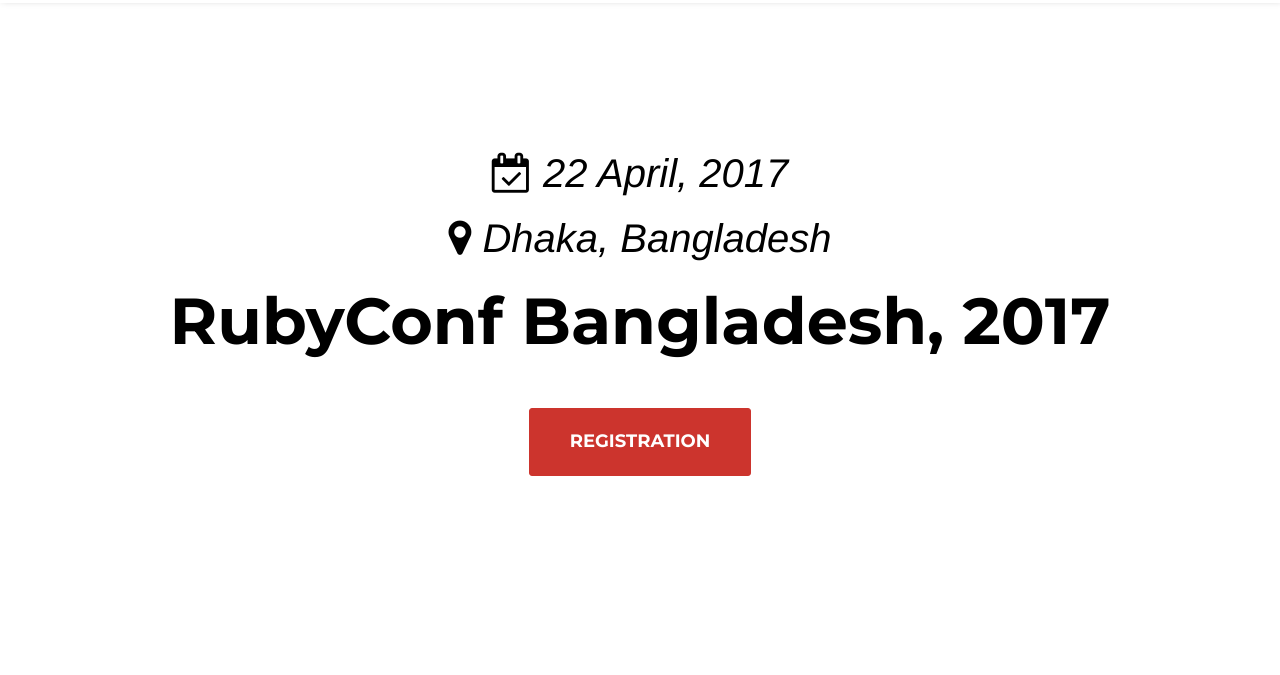
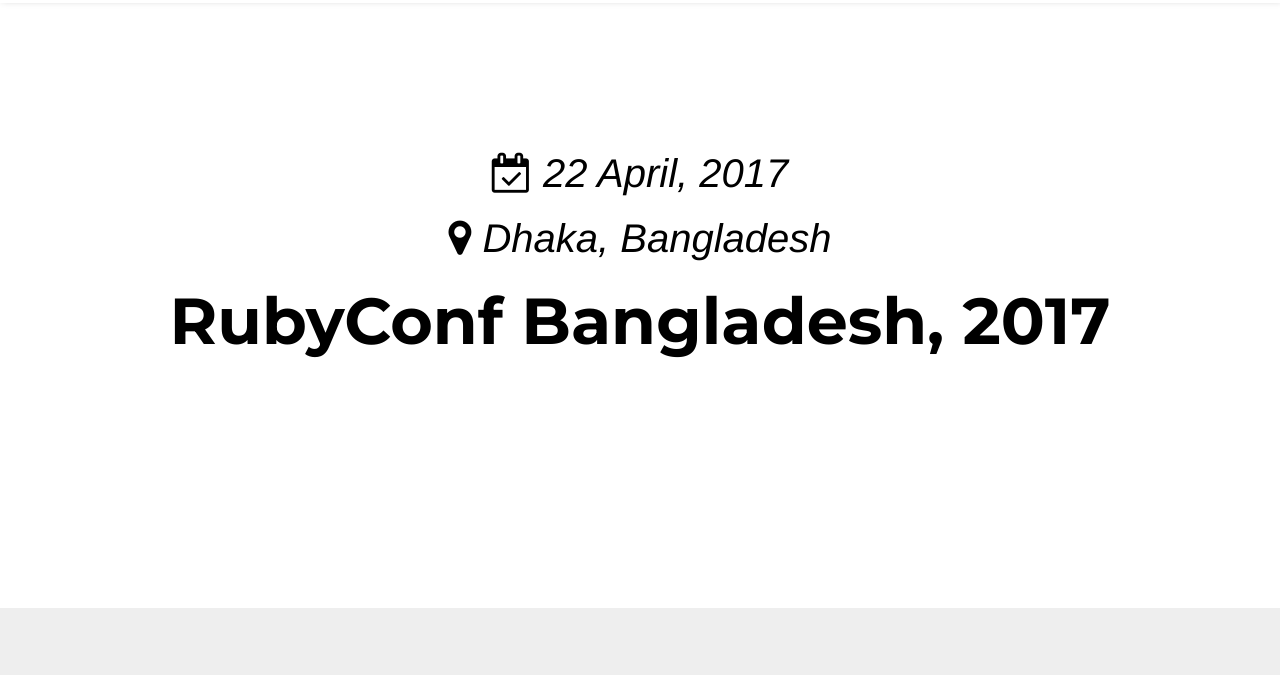
Before and after one commit to fattah/rubybd-site, a website: page index.html in a window 1280 px wide. Shown: the part 97-772 px from the top of the page. Drawn offline with nearby package versions, Linux system fonts and the light colour scheme; some packages are replaced by stand-ins of ours; a web font is replaced by a local one.

Commit message:
removed registration button from intro section

```diff
--- a/index.html
+++ b/index.html
@@ -105,7 +105,7 @@
             <div class="intro-lead-in"><i class="fa fa-calendar-check-o"></i> 22 April, 2017</div>
             <div class="intro-lead-in"><i class="fa fa-map-marker"></i> Dhaka, Bangladesh</div>
             <div class="intro-heading">RubyConf Bangladesh, 2017</div>
-            <a href="#registration" class="page-scroll btn btn-xl">Registration</a>
+            <!--a href="#registration" class="page-scroll btn btn-xl">Registration</a-->
         </div>
     </div>
 </header>
```
